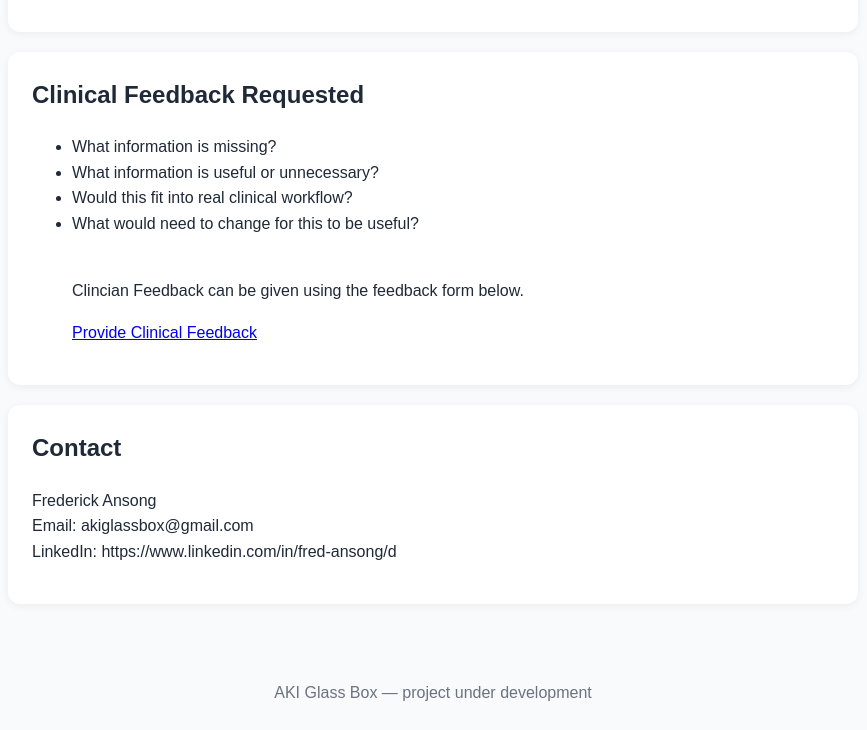
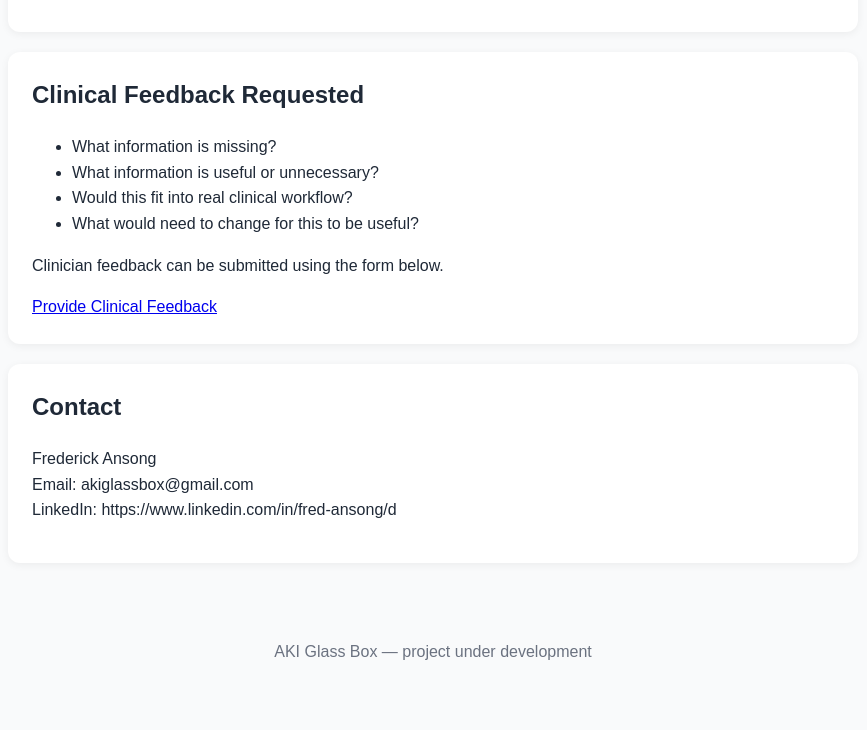
Before and after one commit to fred-ansong/aki-glassbox-site, a plain HTML site: page index.html in a window 1280 px wide. Shown: the part 1912-2642 px from the top of the page, without its empty margins (207-1074 px from the left). After the commit the page ends 2600 px from the top, so only its background shows below. Drawn offline with Linux system fonts and the light colour scheme.

Commit message:
Fix feedback section markup

```diff
--- a/index.html
+++ b/index.html
@@ -95,13 +95,14 @@
         <li>What information is missing?</li>
         <li>What information is useful or unnecessary?</li>
         <li>Would this fit into real clinical workflow?</li>
-      <li>What would need to change for this to be useful?</li><br />
-      <p>Clincian Feedback can be given using the feedback form below.</p>
+        <li>What would need to change for this to be useful?</li>
+    </ul>
+
+    <p>Clinician feedback can be submitted using the form below.</p>
+
     <a href="https://forms.gle/RLsGRddoC6XpmxxB9" target="_blank">
         Provide Clinical Feedback
     </a>
-
-    </ul>
     </div>
 
   <div class="card">
```
Lines whose indentation alone changed are shown as unchanged.
